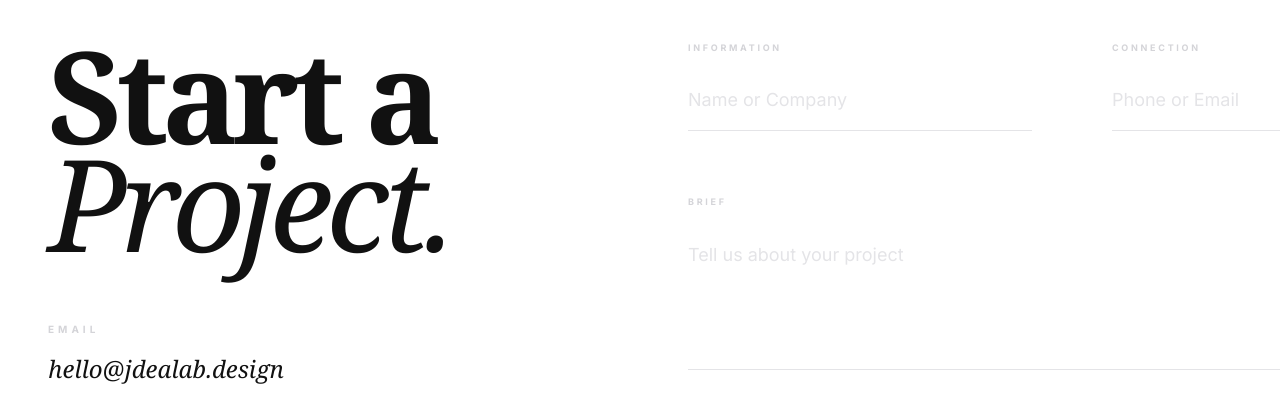
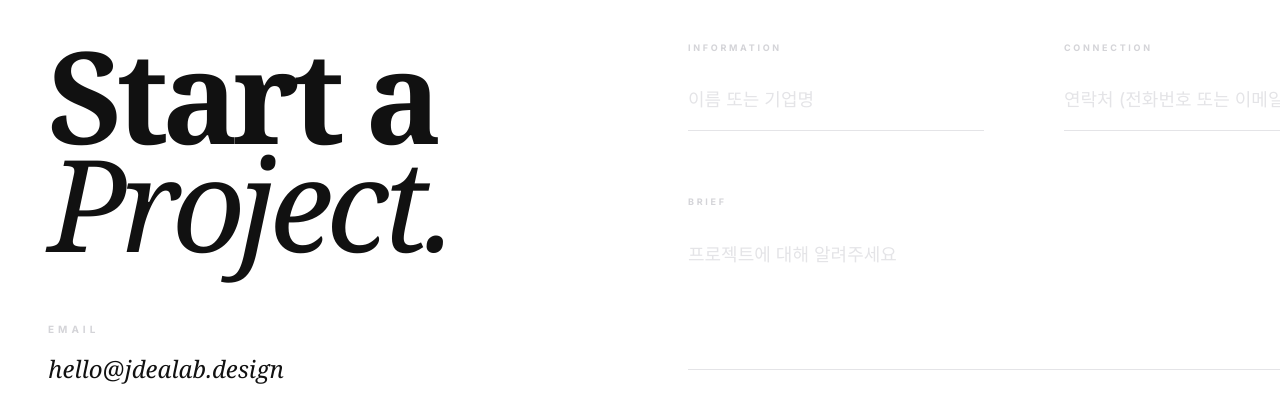
Before and after one commit to wlsdkwns102-commits/JEDA-LAB, a React (Vite) app: page / in a window 1280 px wide. Shown: the part 3687-4107 px from the top of the page. Built offline with nearby package versions, Linux system fonts and the light colour scheme; a web font is replaced by a local one.

Commit message:
fix(home): Update contact form placeholders
Localizes the placeholders in the contact form to Korean, improving the user experience for Korean-speaking visitors.

```diff
--- a/pages/Home.tsx
+++ b/pages/Home.tsx
@@ -239,21 +239,21 @@ const ContactSection: React.FC = () => {
             </div>
           </div>
 
-          <div className="lg:col-span-7">
-            <form onSubmit={handleSubmit} className="space-y-16">
+          <div className="lg:col-span-7 flex justify-start">
+            <form onSubmit={handleSubmit} className="space-y-16 w-full max-w-2xl">
               <div className="grid grid-cols-1 md:grid-cols-2 gap-x-20 gap-y-16">
                 <div className="flex flex-col space-y-4">
                   <label className="text-[9px] uppercase font-bold tracking-[0.3em] text-zinc-300">Information</label>
-                  <input required type="text" className="bg-transparent border-b border-zinc-200 py-4 focus:outline-none focus:border-black transition text-lg placeholder:text-zinc-200" placeholder="Name or Company" />
+                  <input required type="text" className="bg-transparent border-b border-zinc-200 py-4 focus:outline-none focus:border-black transition text-lg placeholder:text-zinc-200" placeholder="이름 또는 기업명" />
                 </div>
                 <div className="flex flex-col space-y-4">
                   <label className="text-[9px] uppercase font-bold tracking-[0.3em] text-zinc-300">Connection</label>
-                  <input required type="tel" className="bg-transparent border-b border-zinc-200 py-4 focus:outline-none focus:border-black transition text-lg placeholder:text-zinc-200" placeholder="Phone or Email" />
+                  <input required type="tel" className="bg-transparent border-b border-zinc-200 py-4 focus:outline-none focus:border-black transition text-lg placeholder:text-zinc-200" placeholder="연락처 (전화번호 또는 이메일)" />
                 </div>
               </div>
               <div className="flex flex-col space-y-4">
                 <label className="text-[9px] uppercase font-bold tracking-[0.3em] text-zinc-300">Brief</label>
-                <textarea required rows={4} className="bg-transparent border-b border-zinc-200 py-4 focus:outline-none focus:border-black transition text-lg resize-none placeholder:text-zinc-200" placeholder="Tell us about your project" />
+                <textarea required rows={4} className="bg-transparent border-b border-zinc-200 py-4 focus:outline-none focus:border-black transition text-lg resize-none placeholder:text-zinc-200" placeholder="프로젝트에 대해 알려주세요" />
               </div>
               <div className="pt-10">
                 <button
```
